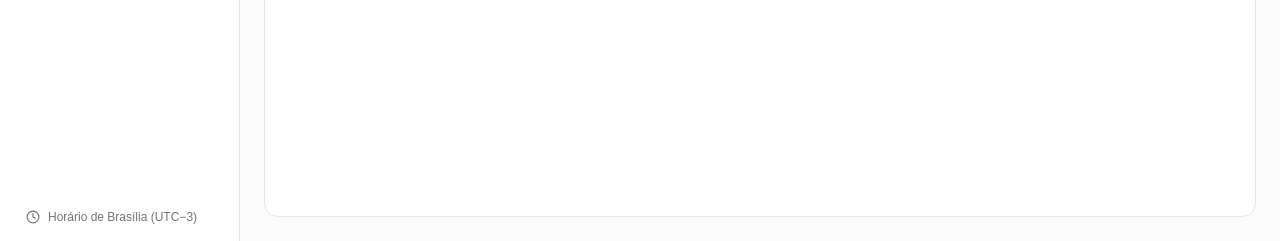
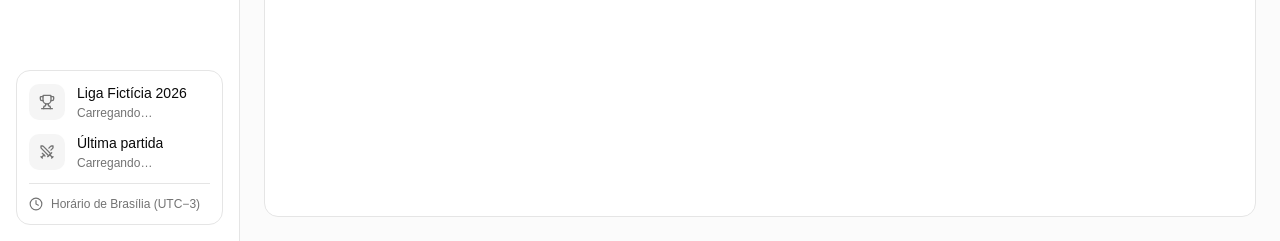
Before and after one commit to jvxtor/senai-desafio-dev-1, a React (Vite) app in the folder frontend/: page /clubes in a window 1280 px wide. Shown: the part 559-800 px from the top of the page. Built offline with nearby package versions, Linux system fonts and the light colour scheme; no server answers.

Commit message:
feat(frontend): Mostrar o resumo da liga no fim da barra lateral
No fim da barra lateral, do computador e do painel do celular foi adicionado um resumo da liga

```diff
--- a/frontend/src/layouts/SidebarContent.tsx
+++ b/frontend/src/layouts/SidebarContent.tsx
@@ -1,6 +1,7 @@
-import { Clock, ListOrdered, Shield, Swords, Users, type LucideIcon } from 'lucide-react';
+import { ListOrdered, Shield, Swords, Users, type LucideIcon } from 'lucide-react';
 import { Link, NavLink } from 'react-router';
 import { ClubsNav } from './ClubsNav';
+import { SidebarSummary } from './SidebarSummary';
 import type { NavCounts } from './useNavCounts';
 
 interface NavItem {
@@ -96,10 +97,7 @@ export function SidebarContent({ counts }: { counts: NavCounts }) {
         ))}
       </nav>
       <ClubsNav />
-      <p className="mt-auto flex shrink-0 items-center gap-2 px-2.5 text-xs text-muted-foreground">
-        <Clock aria-hidden="true" className="size-3.5" />
-        Horário de Brasília (UTC−3)
-      </p>
+      <SidebarSummary counts={counts} />
     </>
   );
 }
--- /dev/null
+++ b/frontend/src/layouts/SidebarSummary.tsx
@@ -0,0 +1,78 @@
+import { Clock, Swords, Trophy, type LucideIcon } from 'lucide-react';
+import { Link } from 'react-router';
+import { useMatches } from '../hooks/matches';
+import type { NavCounts } from './useNavCounts';
+
+const plural = (count: number, one: string, many: string) => `${count} ${count === 1 ? one : many}`;
+
+function SummaryRow(props: { icon: LucideIcon; title: string; detail: string; to?: string }) {
+  const { icon: Icon, title, detail, to } = props;
+
+  const content = (
+    <>
+      <span
+        aria-hidden="true"
+        className="grid size-9 shrink-0 place-items-center rounded-lg bg-muted text-muted-foreground"
+      >
+        <Icon className="size-4" />
+      </span>
+      <span className="min-w-0 leading-tight">
+        <span className="block truncate text-sm font-medium">{title}</span>
+        <span className="mt-0.5 block text-xs text-muted-foreground">{detail}</span>
+      </span>
+    </>
+  );
+
+  const className = 'flex items-center gap-3 rounded-lg';
+  return to ? (
+    <Link
+      to={to}
+      className={`${className} outline-none focus-visible:ring-3 focus-visible:ring-ring/50`}
+    >
+      {content}
+    </Link>
+  ) : (
+    <div className={className}>{content}</div>
+  );
+}
+
+// O resumo no fim da barra lateral: a liga, a última partida e o fuso dos horários.
+export function SidebarSummary({ counts }: { counts: NavCounts }) {
+  const matches = useMatches();
+  const last = matches.data?.[0];
+
+  const league =
+    counts.clubs !== undefined && counts.players !== undefined
+      ? `${plural(counts.clubs, 'clube', 'clubes')} · ${plural(counts.players, 'jogador', 'jogadores')}`
+      : 'Carregando…';
+
+  let lastDetail = 'Carregando…';
+  if (matches.isSuccess) {
+    lastDetail = last
+      ? `${last.home.club_name} ${last.home.goals} × ${last.away.goals} ${last.away.club_name}`
+      : 'Nenhuma partida jogada';
+  }
+
+  return (
+    <section
+      aria-label="Resumo da liga"
+      className="mt-auto flex shrink-0 flex-col gap-3 rounded-xl border bg-background p-3"
+    >
+      <SummaryRow
+        icon={Trophy}
+        title={`Liga Fictícia ${new Date().getFullYear()}`}
+        detail={league}
+      />
+      <SummaryRow
+        icon={Swords}
+        title="Última partida"
+        detail={lastDetail}
+        to={last ? `/partidas/${last.id}` : undefined}
+      />
+      <p className="flex items-center gap-2 border-t pt-3 text-xs text-muted-foreground">
+        <Clock aria-hidden="true" className="size-3.5" />
+        Horário de Brasília (UTC−3)
+      </p>
+    </section>
+  );
+}
```
Also changed, not shown: 1 other file (tests, documents, lock files or other folders).
